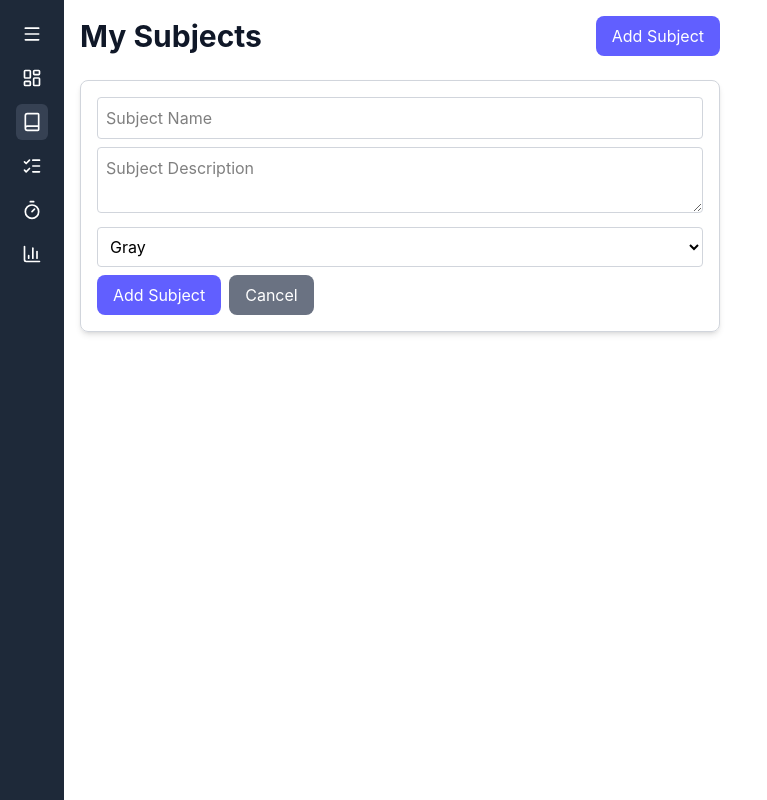
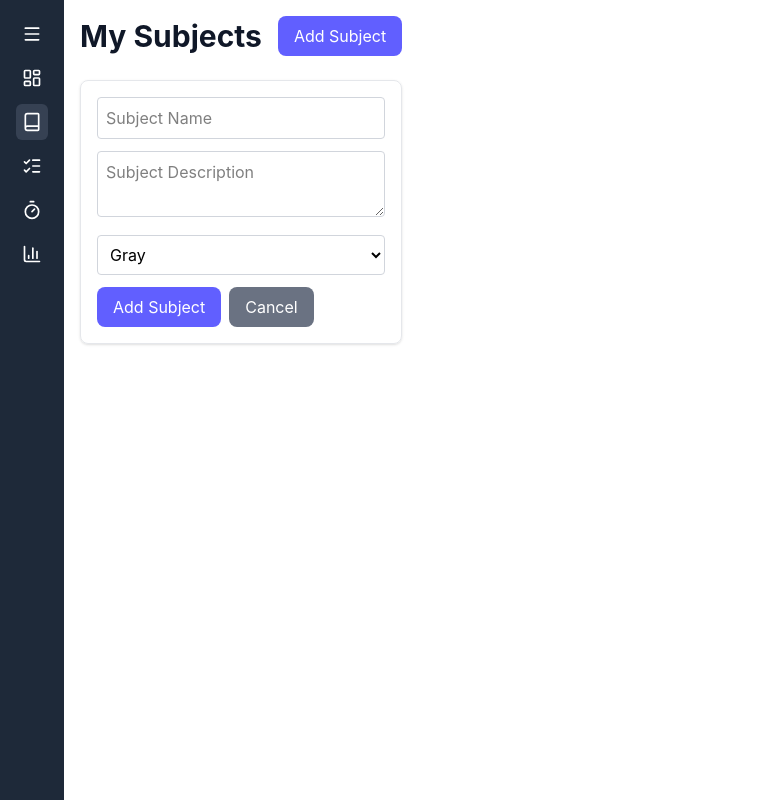
Before and after one commit to george-sameh/StudyNOW, a React (Vite) app: page /Subjects in a window 1280 px wide. Both pictures are taken after a click on the button "Add Subject". Shown: the whole page, without its empty margins (0-767 px from the left). Built offline with nearby package versions, Linux system fonts and the light colour scheme.

Commit message:
Refactor Subjects page: implement reusable Form component for subject management

```diff
--- /dev/null
+++ b/src/components/Form.jsx
@@ -0,0 +1,83 @@
+
+export default function Form({
+    fields,
+    values,
+    onChange,
+    onSubmit,
+    onCancel,
+    submitLabel = "Save",
+}) {
+    return (
+        <form
+            onSubmit={(e) => {
+                e.preventDefault();
+                onSubmit();
+            }}
+            className="flex flex-col gap-3 rounded-lg border border-gray-200 p-4 shadow-sm"
+        >
+            {fields.map((field) => (
+                <div key={field.name}>
+                    {field.type === "select" ? (
+                        <select
+                            value={values[field.name] ?? ""}
+                            onChange={(e) =>
+                                onChange(field.name, e.target.value)
+                            }
+                            required={field.required}
+                            className="w-full rounded border border-gray-300 p-2"
+                        >
+                            <option value="">{field.placeholder}</option>
+
+                            {field.options.map((option) => (
+                                <option
+                                    key={option.value}
+                                    value={option.value}
+                                >
+                                    {option.label}
+                                </option>
+                            ))}
+                        </select>
+                    ) : field.type === "textarea" ? (
+                        <textarea
+                            placeholder={field.placeholder}
+                            value={values[field.name] ?? ""}
+                            onChange={(e) =>
+                                onChange(field.name, e.target.value)
+                            }
+                            required={field.required}
+                            className="w-full rounded border border-gray-300 p-2"
+                        />
+                    ) : (
+                        <input
+                            type={field.type || "text"}
+                            placeholder={field.placeholder}
+                            value={values[field.name] ?? ""}
+                            onChange={(e) =>
+                                onChange(field.name, e.target.value)
+                            }
+                            required={field.required}
+                            className="w-full rounded border border-gray-300 p-2"
+                        />
+                    )}
+                </div>
+            ))}
+
+            <div className="flex gap-2">
+                <button
+                    type="submit"
+                    className="rounded-lg bg-indigo-500 px-4 py-2 text-white transition hover:bg-indigo-600"
+                >
+                    {submitLabel}
+                </button>
+
+                <button
+                    type="button"
+                    onClick={onCancel}
+                    className="rounded-lg bg-gray-500 px-4 py-2 text-white transition hover:bg-gray-600"
+                >
+                    Cancel
+                </button>
+            </div>
+        </form>
+    );
+}
--- a/src/pages/Subjects.jsx
+++ b/src/pages/Subjects.jsx
@@ -1,7 +1,36 @@
 import { useState, useEffect } from "react";
+import Form from "../components/Form";
 import SubjectCard from "../components/SubjectCard";
 
 export default function Subjects() {
+    const subjectFields = [
+        {
+            name: "name",
+            placeholder: "Subject Name",
+            required: true,
+        },
+        {
+            name: "description",
+            type: "textarea",
+            placeholder: "Subject Description",
+        },
+        {
+            name: "color",
+            type: "select",
+            placeholder: "Select Color",
+            options: [
+                { value: "red", label: "Red" },
+                { value: "blue", label: "Blue" },
+                { value: "green", label: "Green" },
+                { value: "yellow", label: "Yellow" },
+                { value: "purple", label: "Purple" },
+                { value: "pink", label: "Pink" },
+                { value: "orange", label: "Orange" },
+                { value: "gray", label: "Gray" },
+            ],
+        },
+    ];
+
     const [subjects, setSubjects] = useState(() => {
         const storedSubjects = localStorage.getItem("subjects");
         return storedSubjects ? JSON.parse(storedSubjects) : [];
@@ -11,22 +40,27 @@ export default function Subjects() {
         localStorage.setItem("subjects", JSON.stringify(subjects));
     }, [subjects]);
 
+    const [values, setValues] = useState({
+        name: "",
+        description: "",
+        color: "gray",
+    });
+
     const [showForm, setShowForm] = useState(false);
-    const [name, setName] = useState("");
-    const [description, setDescription] = useState("");
-    const [color, setColor] = useState("gray");
     const [editingSubjectId, setEditingSubjectId] = useState(null);
 
     const handleAddClick = () => {
         setEditingSubjectId(null);
-        setName("");
-        setDescription("");
-        setColor("gray");
+        setValues({
+            name: "",
+            description: "",
+            color: "gray",
+        });
         setShowForm(true);
     };
 
     const handleUpdate = () => {
-        if (!name.trim()) {
+        if (!values.name.trim()) {
             alert("Subject name cannot be empty.");
             return;
         }
@@ -37,9 +71,9 @@ export default function Subjects() {
                     subject.id === editingSubjectId
                         ? {
                             ...subject,
-                            name: name.trim(),
-                            description: description.trim(),
-                            color,
+                            name: values.name.trim(),
+                            description: values.description.trim(),
+                            color: values.color,
                         }
                         : subject
                 )
@@ -47,27 +81,48 @@ export default function Subjects() {
         } else {
             const newSubject = {
                 id: crypto.randomUUID(),
-                name: name.trim(),
-                description: description.trim(),
-                color,
+                name: values.name.trim(),
+                description: values.description.trim(),
+                color: values.color,
             };
 
             setSubjects((prevSubjects) => [...prevSubjects, newSubject]);
         }
 
-        setName("");
-        setDescription("");
-        setColor("gray");
+        setValues({
+            name: "",
+            description: "",
+            color: "gray",
+        });
         setEditingSubjectId(null);
         setShowForm(false);
     };
 
     const handleEdit = (id, subject) => {
         setEditingSubjectId(id);
-        setName(subject.name);
-        setDescription(subject.description);
-        setColor(subject.color);
+        setValues({
+            name: subject.name,
+            description: subject.description,
+            color: subject.color,
+        });
         setShowForm(true);
+    };
+
+    const handleChange = (fieldName, value) => {
+        setValues((prev) => ({
+            ...prev,
+            [fieldName]: value,
+        }));
+    };
+
+    const resetForm = () => {
+        setValues({
+            name: "",
+            description: "",
+            color: "gray",
+        });
+        setEditingSubjectId(null);
+        setShowForm(false);
     };
 
     const deleteSubject = (id) => {
@@ -87,58 +142,18 @@ export default function Subjects() {
             </div>
 
             {showForm && (
-                <div className="w-full rounded-lg border border-gray-300 p-4 shadow-md">
-                    <input
-                        type="text"
-                        placeholder="Subject Name"
-                        value={name}
-                        onChange={(e) => setName(e.target.value)}
-                        className="mb-2 w-full rounded border border-gray-300 p-2"
-                        required
-                    />
-
-                    <textarea
-                        placeholder="Subject Description"
-                        value={description}
-                        onChange={(e) => setDescription(e.target.value)}
-                        className="mb-2 w-full rounded border border-gray-300 p-2"
-                    />
-
-                    <select
-                        value={color}
-                        onChange={(e) => setColor(e.target.value)}
-                        className="mb-2 w-full rounded border border-gray-300 p-2"
-                    >
-                        <option value="red">Red</option>
-                        <option value="blue">Blue</option>
-                        <option value="green">Green</option>
-                        <option value="yellow">Yellow</option>
-                        <option value="purple">Purple</option>
-                        <option value="pink">Pink</option>
-                        <option value="orange">Orange</option>
-                        <option value="gray">Gray</option>
-                    </select>
-
-                    <button
-                        onClick={handleUpdate}
-                        className="rounded-lg bg-indigo-500 px-4 py-2 text-white hover:bg-indigo-600 transition-all cursor-pointer"
-                    >
-                        {editingSubjectId !== null ? "Save Changes" : "Add Subject"}
-                    </button>
-
-                    <button
-                        onClick={() => {
-                            setShowForm(false);
-                            setEditingSubjectId(null);
-                            setName("");
-                            setDescription("");
-                            setColor("gray");
-                        }}
-                        className="ml-2 rounded-lg bg-gray-500 px-4 py-2 text-white hover:bg-gray-600 transition-all cursor-pointer"
-                    >
-                        Cancel
-                    </button>
-                </div>
+                <Form
+                    fields={subjectFields}
+                    values={values}
+                    onChange={handleChange}
+                    onSubmit={handleUpdate}
+                    onCancel={resetForm}
+                    submitLabel={
+                        editingSubjectId !== null
+                            ? "Save Changes"
+                            : "Add Subject"
+                    }
+                />
             )}
 
             <div className="w-full flex flex-col gap-4">
```
